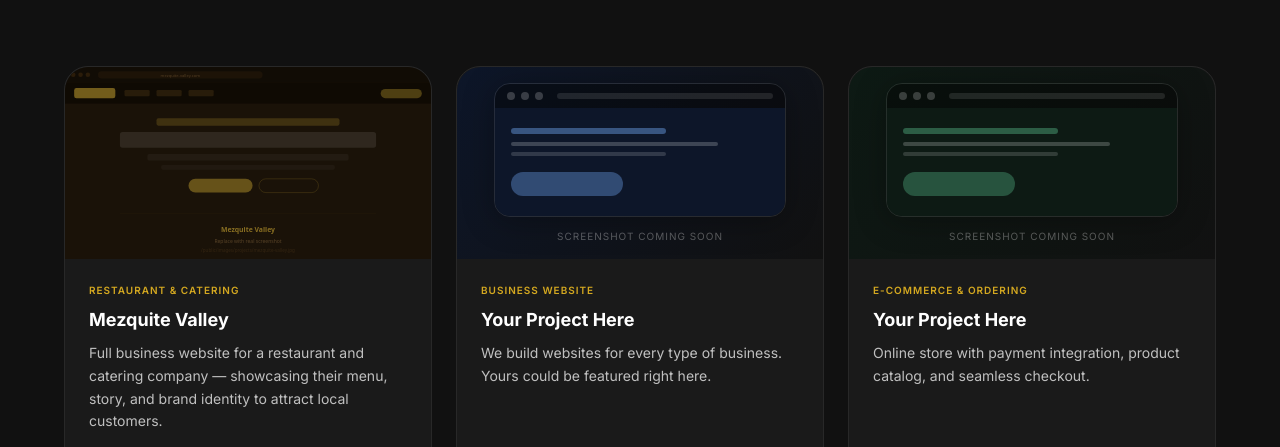
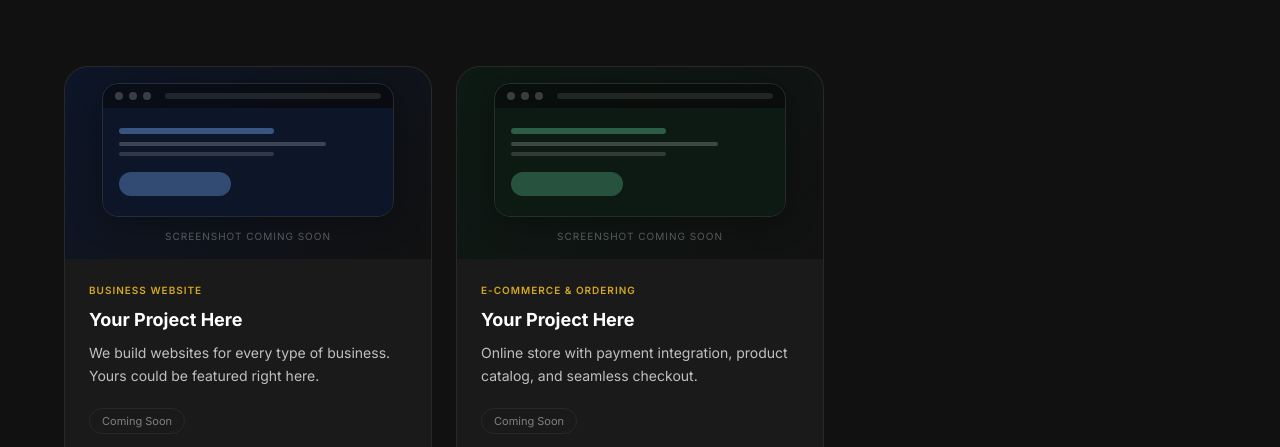
Before and after one commit to masinfo-usa/masinfo_systems, a React (Vite) app in the folder frontend/: page /portfolio in a window 1280 px wide. Shown: the part 353-800 px from the top of the page. Built offline with nearby package versions, Linux system fonts and the light colour scheme; no server answers.

Commit message:
Projects removed

```diff
--- a/frontend/src/data/projects.js
+++ b/frontend/src/data/projects.js
@@ -11,23 +11,23 @@
  */
 
 export const projects = [
+  // {
+  //   id: 1,
+  //   name: 'Mezquite Valley',
+  //   tagline: 'Restaurant & Catering',
+  //   description:
+  //     'Full business website for a restaurant and catering company — showcasing their menu, story, and brand identity to attract local customers.',
+  //   liveUrl: 'https://mezquite-valley.com',
+  //   // Replace this SVG with a real screenshot: '/images/projects/mezquite-valley.jpg'
+  //   image: '/images/projects/mezquite-valley.svg',
+  //   // Placeholder color shown when no image is set
+  //   placeholderColor: '#1e1208',
+  //   placeholderAccent: '#C4A030',
+  //   tags: ['Restaurant', 'Catering', 'Business Website'],
+  //   featured: true,
+  // },
   {
     id: 1,
-    name: 'Mezquite Valley',
-    tagline: 'Restaurant & Catering',
-    description:
-      'Full business website for a restaurant and catering company — showcasing their menu, story, and brand identity to attract local customers.',
-    liveUrl: 'https://mezquite-valley.com',
-    // Replace this SVG with a real screenshot: '/images/projects/mezquite-valley.jpg'
-    image: '/images/projects/mezquite-valley.svg',
-    // Placeholder color shown when no image is set
-    placeholderColor: '#1e1208',
-    placeholderAccent: '#C4A030',
-    tags: ['Restaurant', 'Catering', 'Business Website'],
-    featured: true,
-  },
-  {
-    id: 2,
     name: 'Your Project Here',
     tagline: 'Business Website',
     description:
@@ -41,7 +41,7 @@ export const projects = [
     placeholder: true,
   },
   {
-    id: 3,
+    id: 2,
     name: 'Your Project Here',
     tagline: 'E-Commerce & Ordering',
     description:
```
